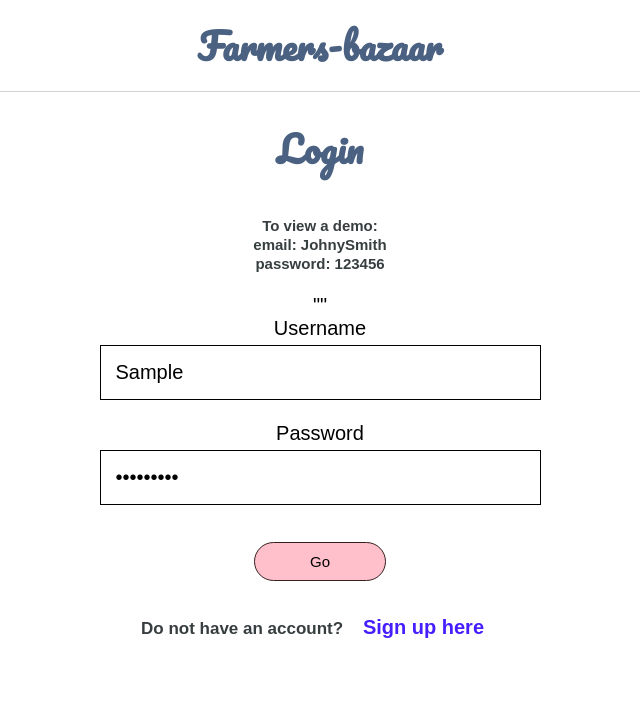
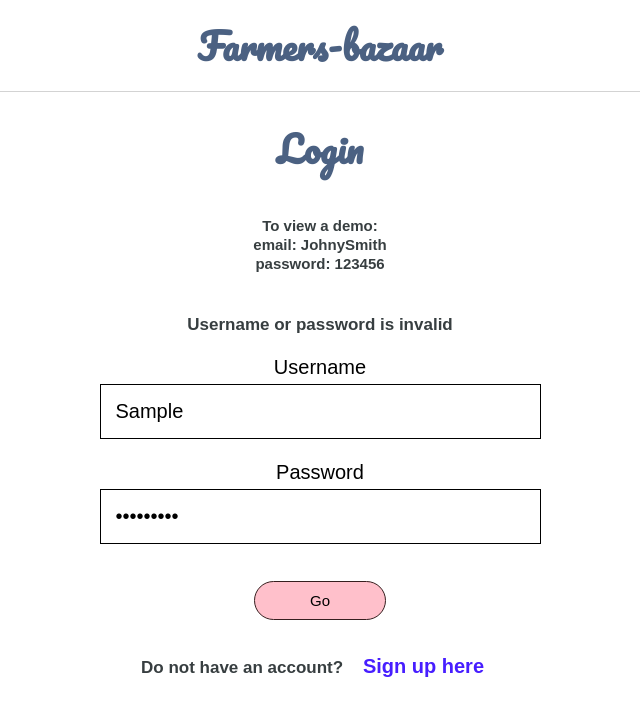
Before and after one commit to nora-sandler/farmers-bazaar-client, a React (Create React App) app: page /user/login in a window 1280 px wide. Both pictures are taken after typing "Sample", "Sample123" into the empty fields and a click on the button "Go". Shown: the top 716 px of the page, without its empty margins (320-960 px from the left). Built offline with nearby package versions, Linux system fonts and the light colour scheme; no server answers.

Commit message:
error msg

```diff
--- a/src/Login.js
+++ b/src/Login.js
@@ -95,14 +95,18 @@ class Login extends React.Component {
                 window.location = "/add-item/";
             })
             .catch((err) => {
-                // this.setState({
-            // error:err.message
-            //     })
-                console.log(err);
+                this.setState({
+            error: "Username or password is invalid"
+                })
+                // console.log(err);
             });
     };
 
     render() {
+        const msg = this.state.error ? <p>
+            {this.state.error}
+        </p>:
+        <div></div>;
         return (
             <div className="Login">
                 <section id="loginPage">
@@ -113,7 +117,7 @@ class Login extends React.Component {
 
                     <form className="loginForm" onSubmit={this.loginUser}>
                     <div className = "errorMessage">
-                    ""
+                        {msg}
                     </div>
                         <label htmlFor="userName">Username</label>
                         <input
```
